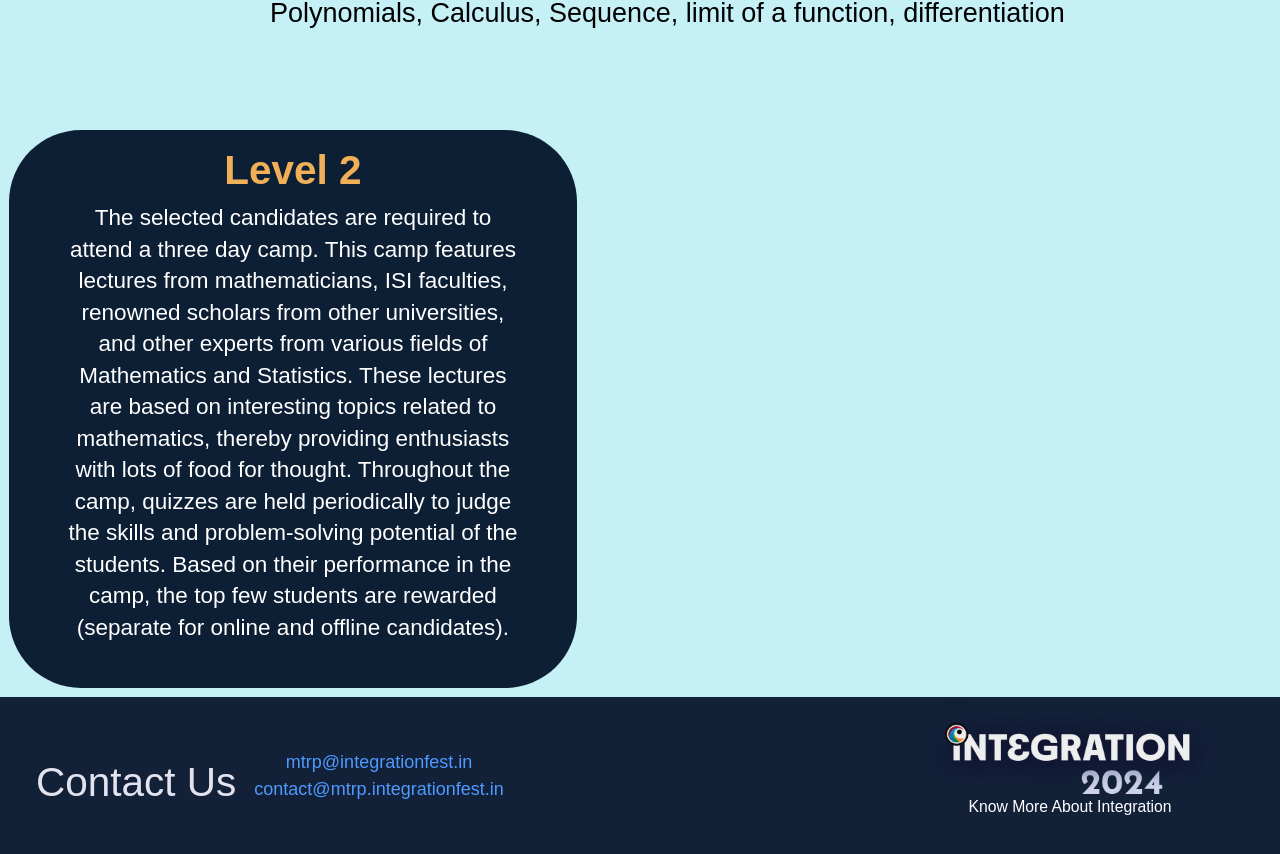
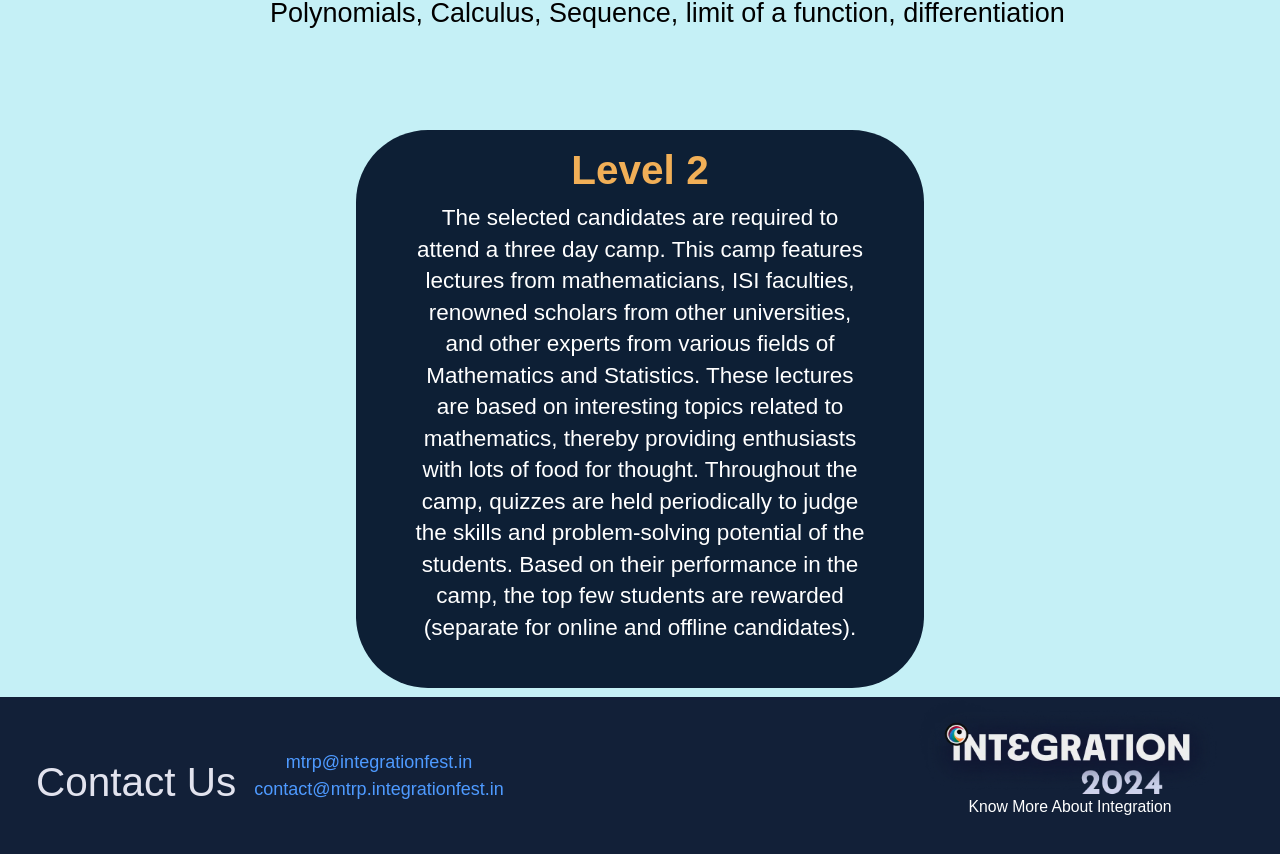
Before and after one commit to Integration-ISIK/mtrp-2024-website, a Next.js app: page /program in a window 1280 px wide. Shown: the part 3191-4045 px from the top of the page. Built offline with nearby package versions, Linux system fonts and the light colour scheme; a web font is replaced by a local one.

Commit message:
Update page.tsx

```diff
--- a/app/program/page.tsx
+++ b/app/program/page.tsx
@@ -62,6 +62,7 @@
                   </div>
                 </div>
               </div>
+              <div className='flex flex-row flex-wrap justify-center gap-4'>
                 <div className='max-w-[90%] md:max-w-[45%] bg-[#0D1F35] rounded-[4rem]'>
                   <div className=" whitespace-pre-line font-bold text-3xl md:text-4xl px-2 pt-4">
                     <p className='text-[#F1AF57] md:pb-0 text-center'>Level 2</p>
@@ -73,6 +74,7 @@
               </div>
             </div>
           </div>
+        </div>
       </main>
       <Footer />
     </div>
```
Lines whose indentation alone changed are shown as unchanged.
